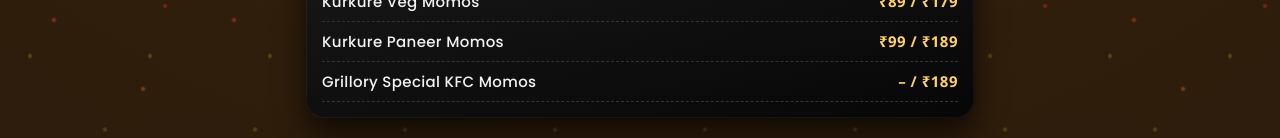
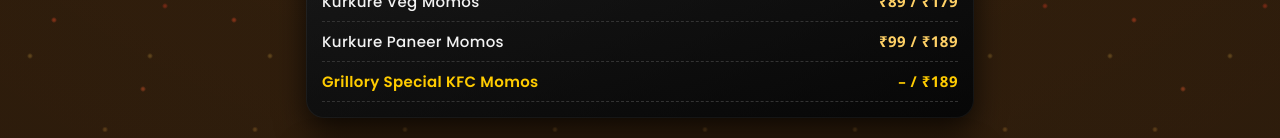
Before and after one commit to Sanchit1802/grillory-menu, a React (Vite) app: page / in a window 1280 px wide. Shown: the part 808-946 px from the top of the page. Built offline with nearby package versions, Linux system fonts and the light colour scheme.

Commit message:
Added special effect/font style for special food items

```diff
--- a/package.json
+++ b/package.json
@@ -22,6 +22,7 @@
     "eslint-plugin-react-hooks": "^7.0.1",
     "eslint-plugin-react-refresh": "^0.4.24",
     "globals": "^16.5.0",
-    "vite": "^7.2.4"
+    "vit": "^0.0.1",
+    "vite": "^7.3.1"
   }
 }
--- a/src/App.css
+++ b/src/App.css
@@ -220,7 +220,15 @@
   letter-spacing: 0.5px;
   white-space: nowrap;
 }
-
+/*==== SPECIAL ITEMS ====*/
+.special span:first-child {
+  color: #ffcc00;
+  font-weight: 600;
+}
+.special .price {
+  color: #ffcc00;
+  font-weight: 600;
+}
 
 /* ===== FOOTER ===== */
 footer {
--- a/src/Data/MenuData.js
+++ b/src/Data/MenuData.js
@@ -124,7 +124,7 @@
           { name: "Chilli Mushroom", price: "– / ₹139" },
           { name: "Chilli Crispy Corn", price: "– / ₹129" },
           {
-            name: "Paneer 65 (Special)",
+            name: "Paneer 65",
             price: "– / ₹229",
             special: true,
           },
--- a/src/components/MenuItem.jsx
+++ b/src/components/MenuItem.jsx
@@ -1,6 +1,6 @@
 export default function MenuItem({ name, price, special }) {
   return (
-    <div className={`item ${special ? "special" : ""}`}>
+    <div className={`item ${special == true ? "special" : ""}`}>
       <span>{name}</span>
       <span className="price">{price}</span>
     </div>
```
Also changed, not shown: 1 other file (tests, documents, lock files or other folders).
